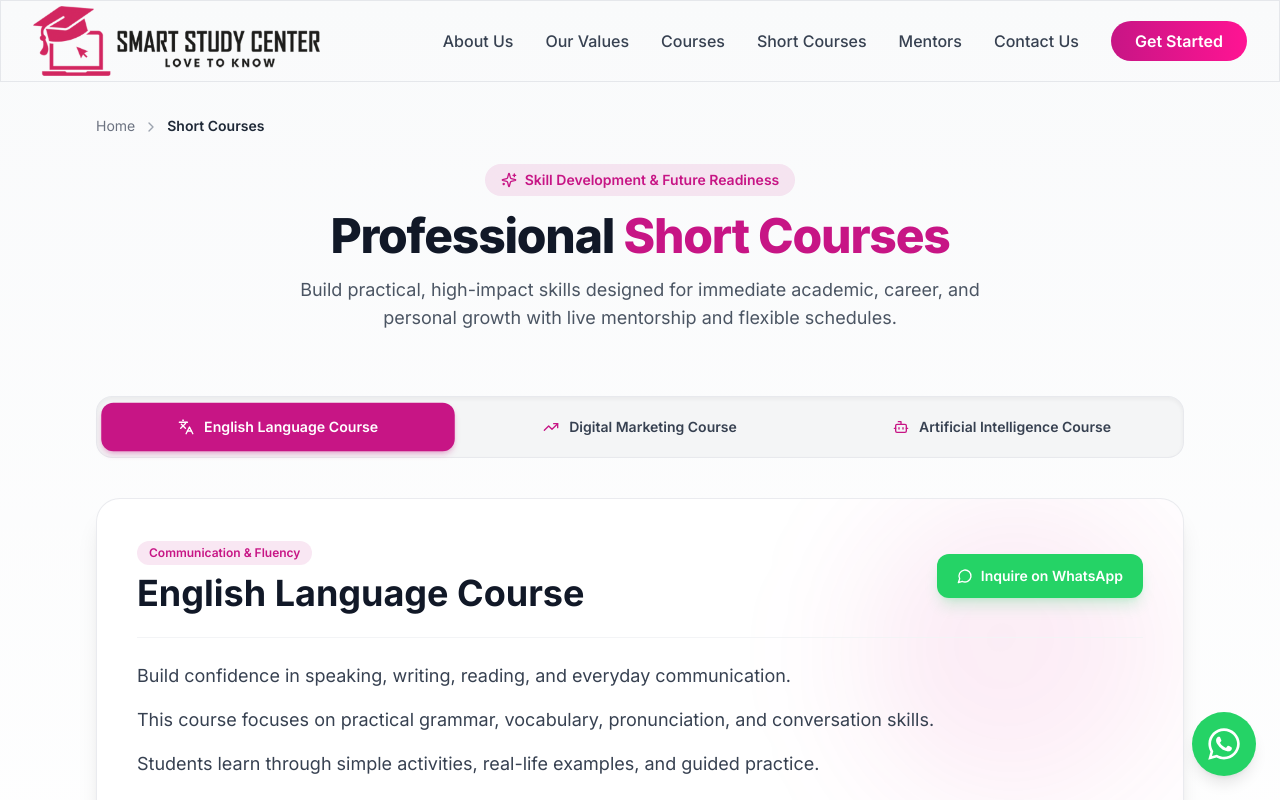
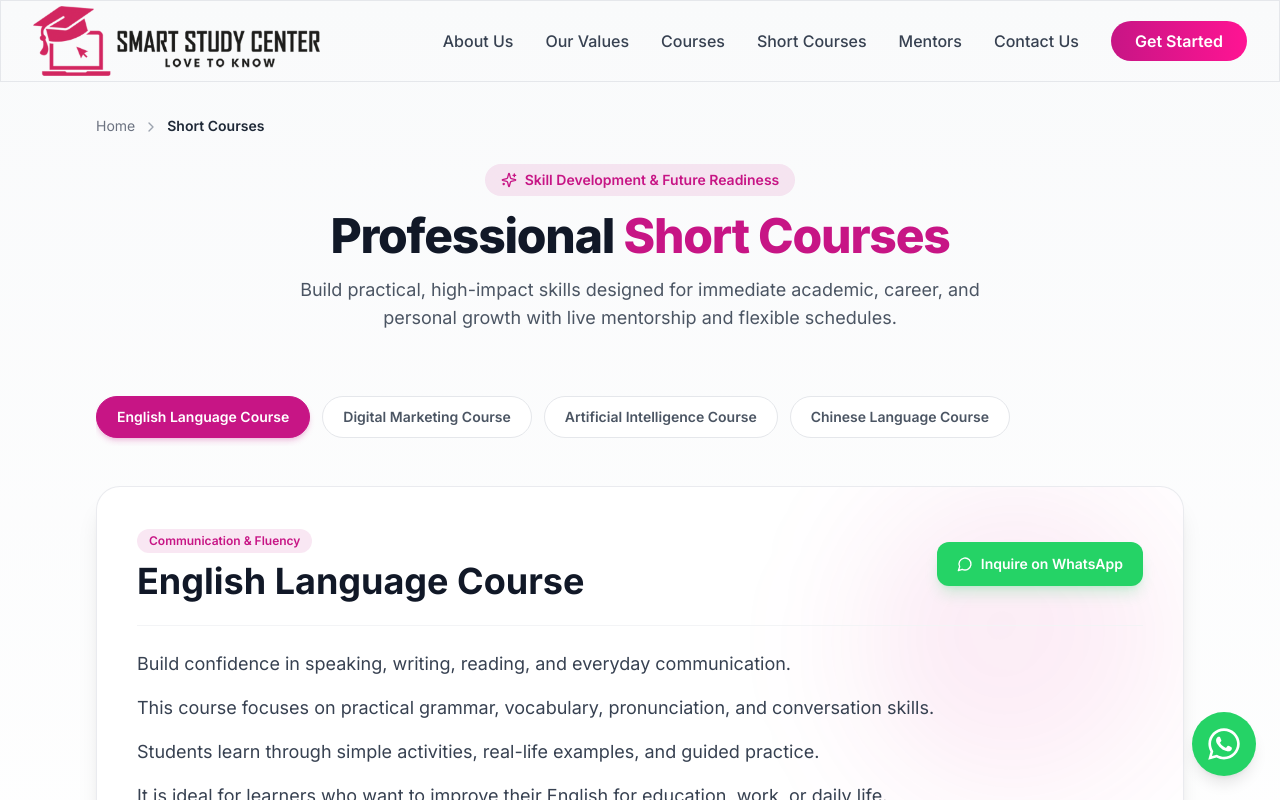
Before and after one commit to NoumanSher/smartstudycenter, a Next.js app: page /short-courses in a window 1280 px wide. Shown: the top 800 px of the page. Built offline with nearby package versions, Linux system fonts and the light colour scheme.

Commit message:
added chinese languge in short courses

```diff
--- a/app/contact/page.tsx
+++ b/app/contact/page.tsx
@@ -218,7 +218,8 @@ export default function ContactPage() {
                 <div className="flex gap-2.5 flex-wrap">
                   {[
                     { platform: 'Facebook', href: "https://web.facebook.com/profile.php?id=61579559790036" },
-                    { platform: 'Instagram', href: "https://www.instagram.com/smartstudycenteronline" }
+                    { platform: 'Instagram', href: "https://www.instagram.com/smartstudycenteronline" },
+                    { platform: 'Linkedin', href: "https://www.linkedin.com/company/smartstudycenteronline/" }
                   ].map(({ platform, href }) => (
                     <a
                       key={platform}
--- a/app/layout.tsx
+++ b/app/layout.tsx
@@ -10,7 +10,7 @@ const inter = Inter({ subsets: ['latin'] });
 
 export const metadata: Metadata = {
   metadataBase: new URL('https://www.smartstudycenter.com'),
-  title: 'Smart Study Center - Online Classes for Class 6th to A-Levels & Entry Tests | Expert Mentorship',
+  title: 'Smart Study Center - Online Classes for Class 4th to A-Levels & Entry Tests | Expert Mentorship',
   description: 'Quality online education for classes 4th through A-levels, Intermediate, and University Entry Tests. Expert mentors, personalized learning, and proven results for students in Pakistan, Saudi Arabia, and worldwide.',
   keywords: 'online classes 8th grade, Pakistan School System, Love to know, Pakistan school system in Saudi Arabia, A-Levels online courses, O-Levels online courses, Intermediate FSc tuition, online tutoring Pakistan, distance learning education, MDCAT preparation online, ECAT preparation online',
   authors: [{ name: 'Smart Study Center' }],
--- a/app/mentors/page.tsx
+++ b/app/mentors/page.tsx
@@ -66,6 +66,26 @@ const mentors = [
     students: "1500+",
     rating: 4.9,
     bio: "Miss Fatima is a dedicated Chemistry educator with a strong academic foundation and a passion for teaching. She makes complex chemical concepts easier to understand through clear explanations, practical examples, and regular practice. Her supportive guidance helps students develop confidence and achieve stronger results in Chemistry.",
+  },
+  {
+    name: "Miss Uzma Sharif",
+    title: "Economics Teacher | Master’s in Economics",
+    image: "/missuzma.jpeg",
+    specialization: "Master’s in Economics",
+    experience: "8+ years",
+    students: "1500+",
+    rating: 4.9,
+    bio: "she brings strong academic understanding and a genuine passion for helping students grow. At Smart Study Center, she provides mentoring, academic guidance, motivation, and support to help students develop effective learning habits and move confidently toward their educational and career goals.",
+  },
+  {
+    name: "Dr. Furqan Sikandar",
+    title: " Assistant Professor In China",
+    image: "/chineseteacher.jpeg",
+    specialization: "Professional chinese language instructor",
+    experience: "10+ years",
+    students: "1500+",
+    rating: 4.9,
+    bio: "currently serving as an Assistant Professor at the School of Engineering Management, Zhejiang Guangsha Vocational and Technical University of Construction, China.",
   },
 ];
 
--- a/app/short-courses/page.tsx
+++ b/app/short-courses/page.tsx
@@ -19,6 +19,7 @@ import {
   Target,
   BookOpen,
   Laptop,
+  Globe2,
 } from "lucide-react";
 
 interface ShortCourseData {
@@ -153,6 +154,44 @@ const shortCourses: ShortCourseData[] = [
     mode: "Live Online Classes + Practical AI Labs",
     certificate: "Verified Certificate of Completion",
   },
+  {
+    id: "chinese",
+    name: "Chinese Language Course",
+    shortTag: "Mandarin for All Levels",
+    tagline: "A structured Mandarin Chinese program for beginners to advanced learners.",
+    icon: Globe2,
+    description: [
+      "Our Chinese Language Program is designed for students at different stages of learning, from complete beginners to confident advanced learners.",
+      "The program is divided into Basic, Intermediate, and Advanced levels, so students can learn according to their current ability.",
+      "Each level focuses on improving speaking, listening, reading, writing, pronunciation, vocabulary, and Chinese characters through practical and interactive learning.",
+    ],
+    focusPoints: [
+      {
+        title: "Speaking & Pronunciation (Pinyin)",
+        desc: "Master the Pinyin romanization system and build confident spoken Mandarin from day one.",
+      },
+      {
+        title: "Reading & Writing Chinese Characters",
+        desc: "Learn to recognise, read, and write essential Chinese characters (Hanzi) step by step across all levels.",
+      },
+      {
+        title: "Listening Comprehension",
+        desc: "Develop real-world listening skills through native speaker audio, dialogue practice, and situational conversations.",
+      },
+      {
+        title: "Vocabulary & Grammar Structures",
+        desc: "Build a strong practical vocabulary and grasp essential Mandarin grammar patterns for fluid communication.",
+      },
+    ],
+    idealFor: [
+      "Complete beginners who have never studied Mandarin before",
+      "Students preparing for HSK examinations or university language requirements",
+      "Professionals, travellers, and curious learners wanting to connect with Chinese culture",
+    ],
+    duration: "Basic / Intermediate / Advanced Levels (Ongoing Enrolment)",
+    mode: "Live Online Classes + Recorded Revision Sessions",
+    certificate: "Verified Certificate of Completion",
+  },
 ];
 
 export default function ShortCoursesPage() {
@@ -203,24 +242,22 @@ export default function ShortCoursesPage() {
           </p>
         </div>
 
-        {/* Course Selection Tabs */}
+        {/* Course Selection Tabs — Pill Style, horizontally scrollable on mobile */}
         <div className="mb-10">
-          <div className="flex flex-wrap sm:flex-nowrap gap-3 p-1.5 bg-gray-100/90 rounded-2xl border border-gray-200/80 shadow-inner">
+          <div className="flex gap-2.5 sm:gap-3 overflow-x-auto pb-2 scrollbar-hide snap-x snap-mandatory">
             {shortCourses.map((course) => {
-              const Icon = course.icon;
               const isActive = course.id === activeTabId;
               return (
                 <button
                   key={course.id}
                   onClick={() => setActiveTabId(course.id)}
-                  className={`flex-1 flex items-center justify-center gap-2.5 px-4 py-3.5 rounded-xl font-semibold text-xs sm:text-sm transition-all duration-200 text-center ${
+                  className={`px-5 py-2.5 rounded-full font-semibold text-xs sm:text-sm transition-all duration-200 border whitespace-nowrap shrink-0 snap-start ${
                     isActive
-                      ? "bg-[#C71585] text-white shadow-md shadow-[#C71585]/25 scale-[1.01]"
-                      : "text-gray-700 hover:text-[#C71585] hover:bg-white/80"
+                      ? "bg-[#C71585] text-white border-[#C71585] shadow-md shadow-[#C71585]/20"
+                      : "bg-white text-gray-600 border-gray-200 hover:border-[#C71585] hover:text-[#C71585]"
                   }`}
                 >
-                  <Icon className={`w-4 h-4 shrink-0 ${isActive ? "text-white" : "text-[#C71585]"}`} />
-                  <span className="truncate">{course.name}</span>
+                  {course.name}
                 </button>
               );
             })}
--- a/components/layout/Footer.tsx
+++ b/components/layout/Footer.tsx
@@ -95,7 +95,7 @@ export default function Footer() {
               },
               {
                 Icon: Linkedin,
-                href: "https://www.linkedin.com/company/smart-study-center",
+                href: "https://www.linkedin.com/company/smartstudycenteronline/",
               },
               { Icon: Mail, href: "mailto:support.smartstudycenter@gmail.com" },
             ].map(({ Icon, href }, i) => (
--- a/tailwind.config.ts
+++ b/tailwind.config.ts
@@ -88,6 +88,20 @@ const config: Config = {
       },
     },
   },
-  plugins: [require("tailwindcss-animate")],
+  plugins: [
+    require("tailwindcss-animate"),
+    // Scrollbar hide utility for horizontal scroll tabs
+    function ({ addUtilities }: { addUtilities: (utilities: Record<string, Record<string, string>>) => void }) {
+      addUtilities({
+        ".scrollbar-hide": {
+          "-ms-overflow-style": "none",
+          "scrollbar-width": "none",
+        },
+        ".scrollbar-hide::-webkit-scrollbar": {
+          display: "none",
+        },
+      });
+    },
+  ],
 };
 export default config;
```
Also changed, not shown: public/chineseteacher.jpeg (added), public/missuzma.jpeg (added).
